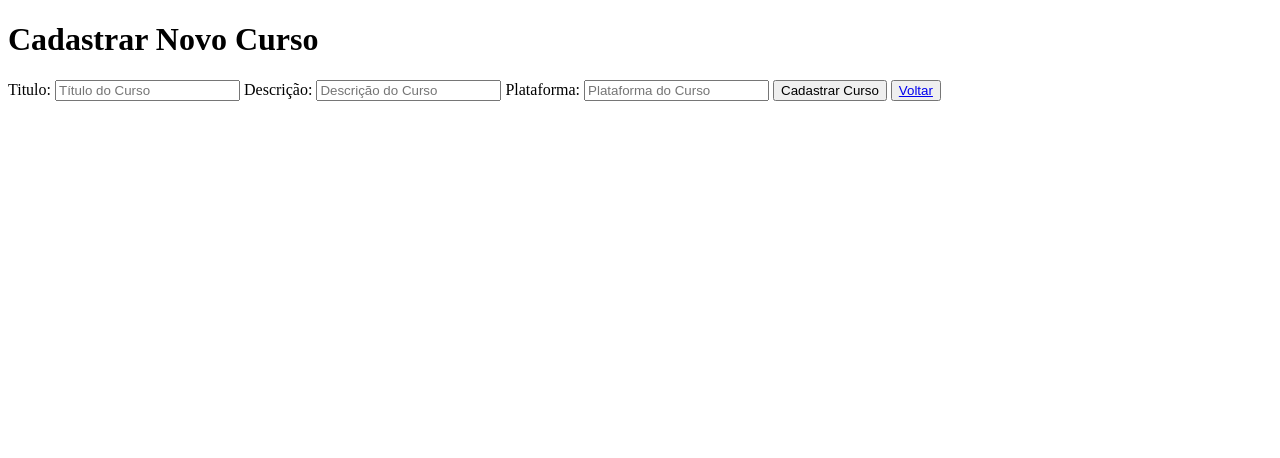
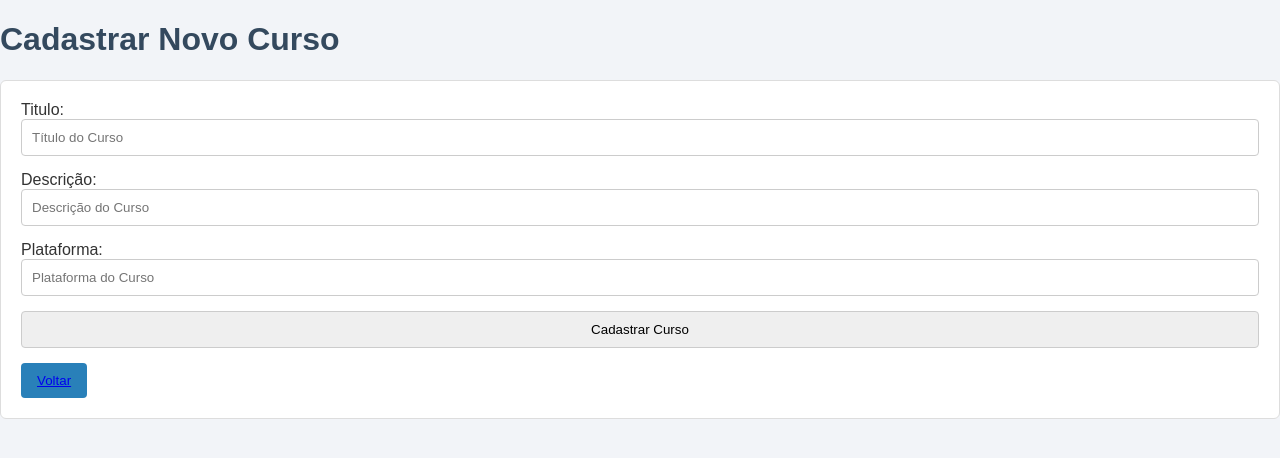
Before and after one commit to davilazzaroto/controle-cursos-flask, a Flask app: page /novo-curso in a window 1280 px wide. Shown: the top 458 px of the page. Run offline with Flask 3, Linux system fonts and the light colour scheme; the visitor is signed in with stand-in values (Sample User, id 1).

Commit message:
feat: adiciona atualização de progresso e conclusão de cursos e um CSS basico

```diff
--- a/main.py
+++ b/main.py
@@ -51,7 +51,7 @@ def login():
     return render_template("login.html")
 
 #Responsável por verificar se o usuário está logado e redirecionar para a página de logado
-@app.route("/cursos")
+@app.route("/cursos", methods=['POST','GET'])
 def cursos():
     if "usuario_id" in session:
         usuario_id = session["usuario_id"]
@@ -88,16 +88,44 @@ def novo_curso():
 
     return render_template("novo_curso.html")
 
+# O Flask pega o número passado na URL e injeta no parâmetro 'id' da função
 @app.route("/cursos/<int:id>")
 def detalhe_curso(id):
-    curso = Curso.query.get(id)
-    if curso:
+
+    if not "usuario_id" in session:
+        return redirect(url_for("login"))
+
+    curso = db.get_or_404(Curso, id)
+    if curso.usuario_id == session["usuario_id"]:
         return render_template("detalhes_curso.html", curso=curso)
     else:
         return redirect(url_for("cursos"))
 
+@app.route("/cursos/<int:id>/progresso", methods=["POST"])
+def atualizar_progresso(id):
+    if not "usuario_id" in session:
+        return redirect(url_for("login"))
 
-    # O Flask pega o número passado na URL e injeta no parâmetro 'id' da função!
+    curso = db.get_or_404(Curso, id)
+    if curso and curso.usuario_id == session["usuario_id"]:
+        curso.progresso = min((curso.progresso or 0) + 10, 100)
+        if curso.progresso == 100:
+            curso.status = 2  # Marca como concluído
+        db.session.commit()
+        return redirect(url_for("detalhe_curso", id=curso.id))
+    else:
+        return redirect(url_for("cursos"))
+
+@app.route("/cursos/<int:id>/excluir", methods=["POST",'GET'])
+def excluir_curso(id):
+    if not "usuario_id" in session:
+        return redirect(url_for("login"))
+
+    curso = Curso.query.get(id)
+    if curso and curso.usuario_id == session["usuario_id"]:
+        db.session.delete(curso)
+        db.session.commit()
+    return redirect(url_for("cursos"))
 
 # cria as tabelas que ainda não existem, sem recriar as ja presentes
 if __name__ == "__main__":
--- a/static/css/style.css
+++ b/static/css/style.css
@@ -0,0 +1,130 @@
+body {
+  font-family: Arial, sans-serif;
+  background-color: #f2f4f8;
+  color: #333;
+  margin: 0;
+  padding: 0;
+}
+
+/* Cabeçalho */
+header {
+  background-color: #34495e;
+  color: white;
+  padding: 20px;
+  text-align: center;
+}
+
+nav {
+  margin-top: 10px;
+}
+
+nav a {
+  color: white;
+  text-decoration: none;
+  margin: 0 10px;
+}
+
+nav a:hover {
+  text-decoration: underline;
+}
+
+main {
+  max-width: 900px;
+  margin: 30px auto;
+  padding: 20px;
+}
+
+h1,
+h2,
+h3 {
+  color: #34495e;
+}
+
+/* Formulários */
+form {
+  background-color: white;
+  padding: 20px;
+  border: 1px solid #ddd;
+  border-radius: 6px;
+  margin-bottom: 20px;
+}
+
+label {
+  display: block;
+  margin-bottom: 5px;
+  font-weight: bold;
+}
+
+input,
+select,
+textarea {
+  width: 100%;
+  padding: 10px;
+  margin-bottom: 15px;
+  border: 1px solid #ccc;
+  border-radius: 4px;
+  box-sizing: border-box;
+  font-family: Arial, sans-serif;
+}
+
+/* Botões */
+button,
+.btn {
+  background-color: #2980b9;
+  color: white;
+  border: none;
+  padding: 10px 16px;
+  border-radius: 4px;
+  cursor: pointer;
+  text-decoration: none;
+  display: inline-block;
+}
+
+button:hover,
+.btn:hover {
+  background-color: #21618c;
+}
+
+/* Tabelas */
+table {
+  width: 100%;
+  border-collapse: collapse;
+  background-color: white;
+  margin-top: 15px;
+}
+
+th,
+td {
+  padding: 12px;
+  border: 1px solid #ddd;
+  text-align: left;
+}
+
+th {
+  background-color: #34495e;
+  color: white;
+}
+
+tr:nth-child(even) {
+  background-color: #f5f5f5;
+}
+
+/* Cards dos cursos */
+.card {
+  background-color: white;
+  border: 1px solid #ddd;
+  border-radius: 6px;
+  padding: 20px;
+  margin-bottom: 15px;
+}
+
+.card h3 {
+  margin-top: 0;
+}
+
+/* Rodapé */
+footer {
+  text-align: center;
+  padding: 20px;
+  color: #666;
+}
--- a/templates/cadastro.html
+++ b/templates/cadastro.html
@@ -4,6 +4,7 @@
     <meta charset="UTF-8" />
     <meta name="viewport" content="width=device-width, initial-scale=1.0" />
     <title>Cadastro de Usuarios</title>
+    <link rel="stylesheet" href="{{ url_for('static', filename='css/style.css') }}" />
   </head>
   <body>
     <h1 class="titulo-usuario">Faça login ou se cadastre</h1>
@@ -33,7 +34,7 @@
         name="senha"
         placeholder="Informe uma senha forte"
       />
-      <br/>
+      <br />
       <button class="cadastrar-usuario" type="submit">Cadastrar</button>
     </form>
     <button><a href="/">Voltar</a></button>
--- a/templates/index.html
+++ b/templates/index.html
@@ -4,6 +4,7 @@
     <meta charset="UTF-8" />
     <meta name="viewport" content="width=device-width, initial-scale=1.0" />
     <title>Project Cursos Flask</title>
+    <link rel="stylesheet" href="{{ url_for('static', filename='css/style.css') }}">
   </head>
   <body>
     <h1 class="title-center">
--- a/templates/login.html
+++ b/templates/login.html
@@ -3,7 +3,7 @@
   <head>
     <meta charset="UTF-8" />
     <meta name="viewport" content="width=device-width, initial-scale=1.0" />
-
+    <link rel="stylesheet" href="{{ url_for('static', filename='css/style.css') }}" />
     <title>Controle de Cursos</title>
   </head>
   <body>
--- a/templates/novo_curso.html
+++ b/templates/novo_curso.html
@@ -3,13 +3,12 @@
   <head>
     <meta charset="UTF-8" />
     <meta name="viewport" content="width=device-width, initial-scale=1.0" />
-
-
-    <title>Document</title>
+    <link rel="stylesheet" href="{{ url_for('static', filename='css/style.css') }}" />
+    <title>Cadastrar um Novo Curso</title>
   </head>
   <body>
     <h1>Cadastrar Novo Curso</h1>
-    <form action="" method="POST">
+    <form class="card" action="" method="POST">
         Titulo:
       <input type="text" name="titulo" placeholder="Título do Curso" required />
       Descrição:
--- a/templates/page_not_found.html
+++ b/templates/page_not_found.html
@@ -4,6 +4,7 @@
     <meta charset="UTF-8" />
     <meta name="viewport" content="width=device-width, initial-scale=1.0" />
     <title>Estou algum erro verifique, pois a página não foi encontrada</title>
+    <link rel="stylesheet" href="{{ url_for('static', filename='css/style.css') }}" />
   </head>
   <body>
     <h1 class="page-not-found">Página não encontrada 😅</h1>
```
Also changed, not shown: templates/cursos.html (+13 -3 lines), templates/detalhes_curso.html (+8 -2 lines), templates/logado.html (deleted, +0 -11 lines), README.md.
